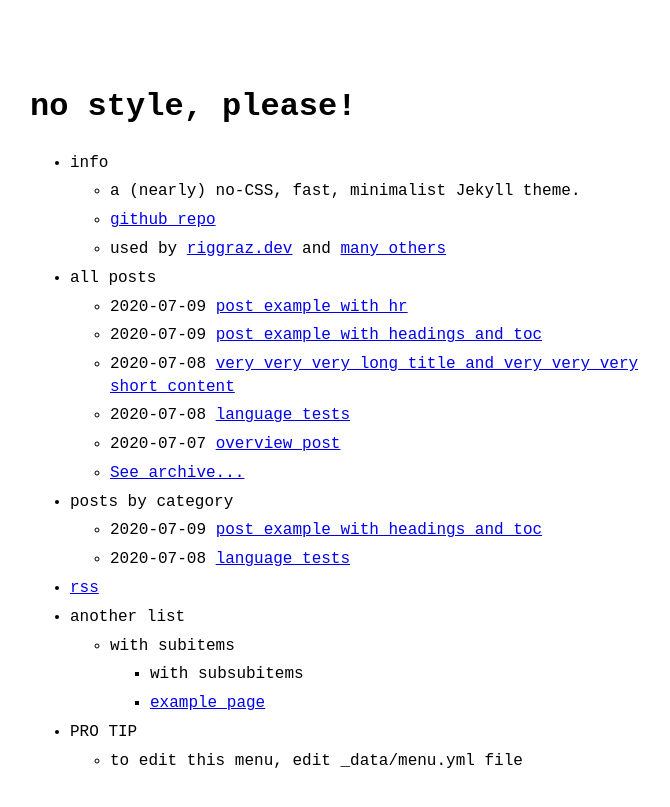
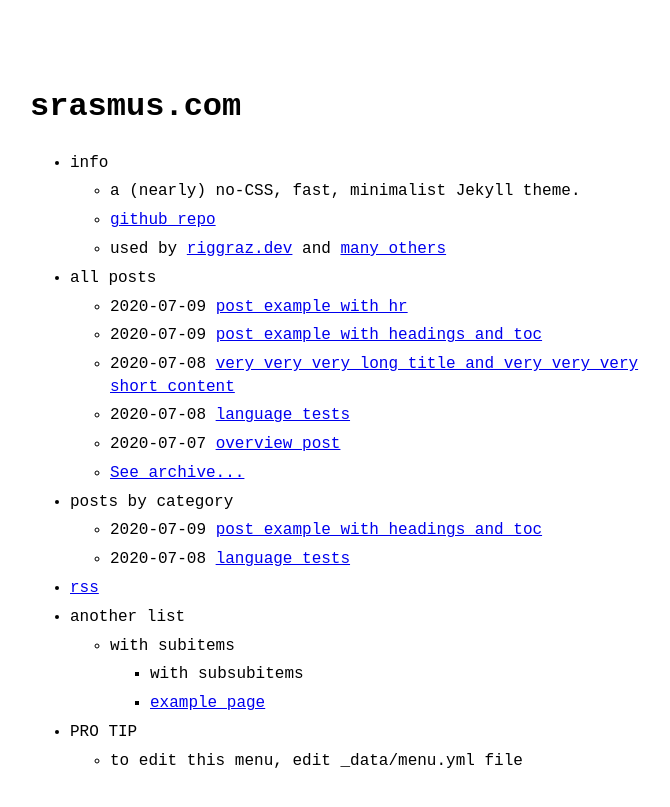
Before and after one commit to srasmus/srasmus97.github.io, a Jekyll site: the page built from index.md, in a window 1280 px wide. Shown: the top 807 px of the page, without its empty margins (290-960 px from the left). Built offline with Jekyll 4.4.1, drawn with Linux system fonts in a browser that asks for light colours.

Commit message:
Configuration changes

```diff
--- a/_config.yml
+++ b/_config.yml
@@ -1,10 +1,10 @@
-title: no style, please! # name of the site
-author: Riccardo Graziosi # name of site's author
-email: riccardo.graziosi97@gmail.com # email of site's author
-url: https://riggraz.dev # root address of the site
-baseurl: "/no-style-please" # subpath of the site, e.g. "/blog" (leave it blank "" if you're site shouldn't use a subpath)
+title: srasmus.com # name of the site
+author: Sam Rasmussen # name of site's author
+email: talk@srasmus.com # email of site's author
+url: https://srasmus.com # root address of the site
+baseurl: "" # subpath of the site, e.g. "/blog" (leave it blank "" if you're site shouldn't use a subpath)
 description: > # description of the site (multiple lines allowed)
-  A (nearly) no-CSS, fast, minimalist Jekyll theme.
+  A place for my ramblings, opinions, and other nonsense.
 
 permalink: /:slug.html
 
--- a/_sass/no-style-please.scss
+++ b/_sass/no-style-please.scss
@@ -25,7 +25,7 @@
 
 body {
   color: black;
-  font-family: monospace;
+  font-family: 'Courier New', Courier, 'Lucida Sans Typewriter', 'Lucida Typewriter', monospace;
   font-size: 16px;
   line-height: 1.4;
   margin: 0;
```
